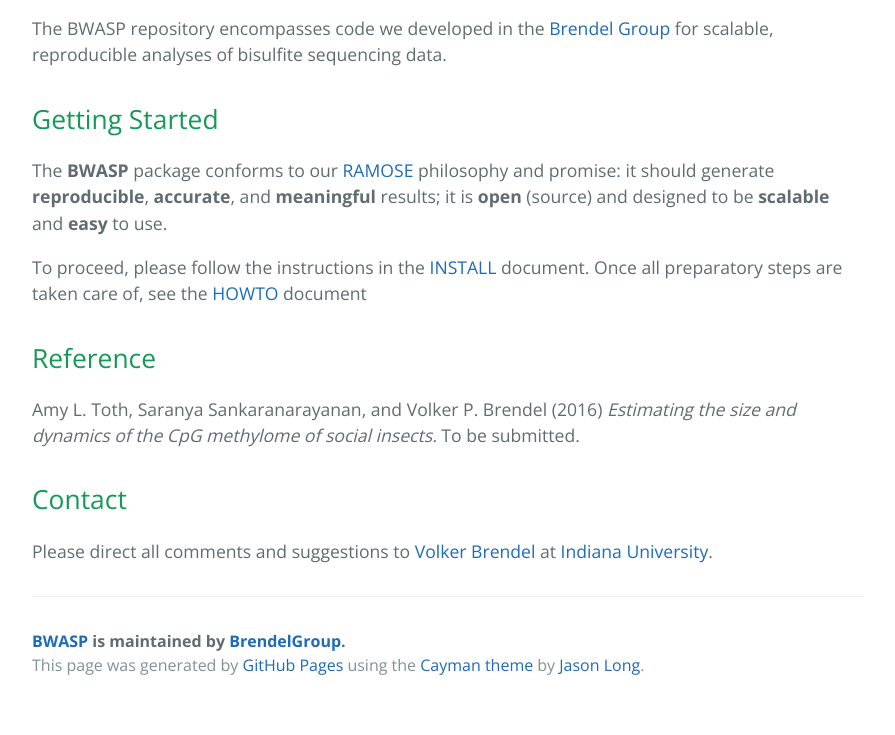
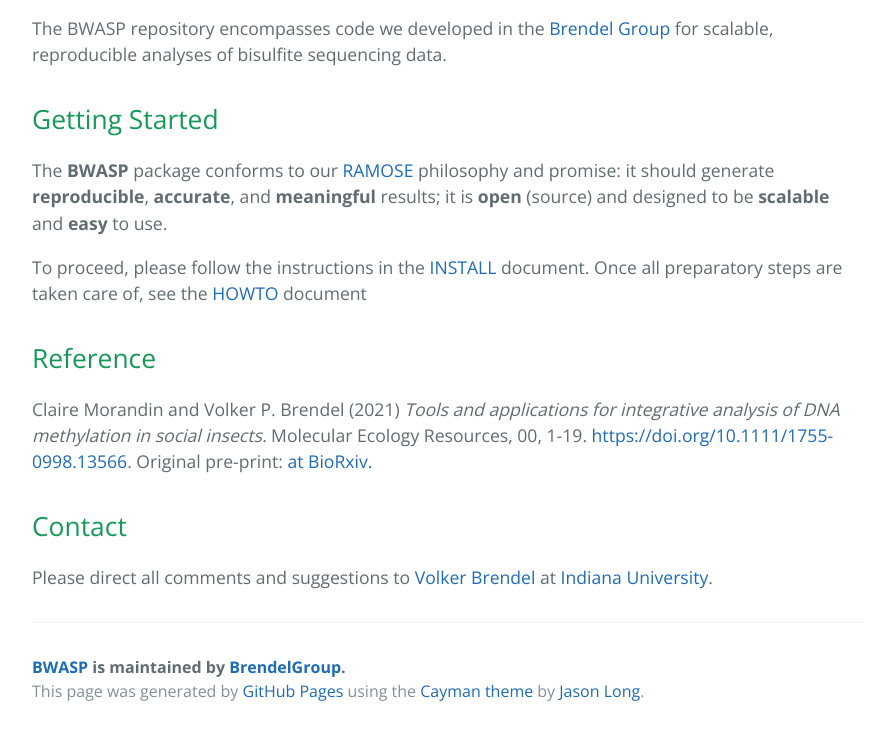
Before and after one commit to BrendelGroup/BWASP, a plain HTML site: page index.html in a window 1280 px wide. Shown: the part 514-1249 px from the top of the page, without its empty margins (192-1087 px from the left). Before the commit the page ends 1223 px from the top, so only its background shows below. Drawn offline with nearby package versions, Linux system fonts and the light colour scheme.

Commit message:
updated web page

```diff
--- a/index.html
+++ b/index.html
@@ -41,8 +41,13 @@ document.  Once all preparatory steps are taken care of, see the
 <h2>
 <a id="reference" class="anchor" href="#reference" aria-hidden="true"><span aria-hidden="true" class="octicon octicon-link"></span></a>Reference</h2>
 
-<p>Amy L. Toth, Saranya Sankaranarayanan, and Volker P. Brendel (2016) <em>Estimating
-the size and dynamics of the CpG methylome of social insects.</em> To be submitted.</p>
+<p>Claire Morandin and Volker P. Brendel (2021) <em>Tools and applications
+for integrative analysis of DNA methylation in social insects.</em>
+Molecular Ecology Resources, 00, 1-19.
+<a href="https://doi.org/10.1111/1755-0998.13566">https://doi.org/10.1111/1755-0998.13566</a>.
+
+Original pre-print: <a href="https://www.biorxiv.org/content/10.1101/2021.08.19.457008v3">at BioRxiv<a>.
+
 
 <h2>
 <a id="contact" class="anchor" href="#contact" aria-hidden="true"><span aria-hidden="true" class="octicon octicon-link"></span></a>Contact</h2>
```
